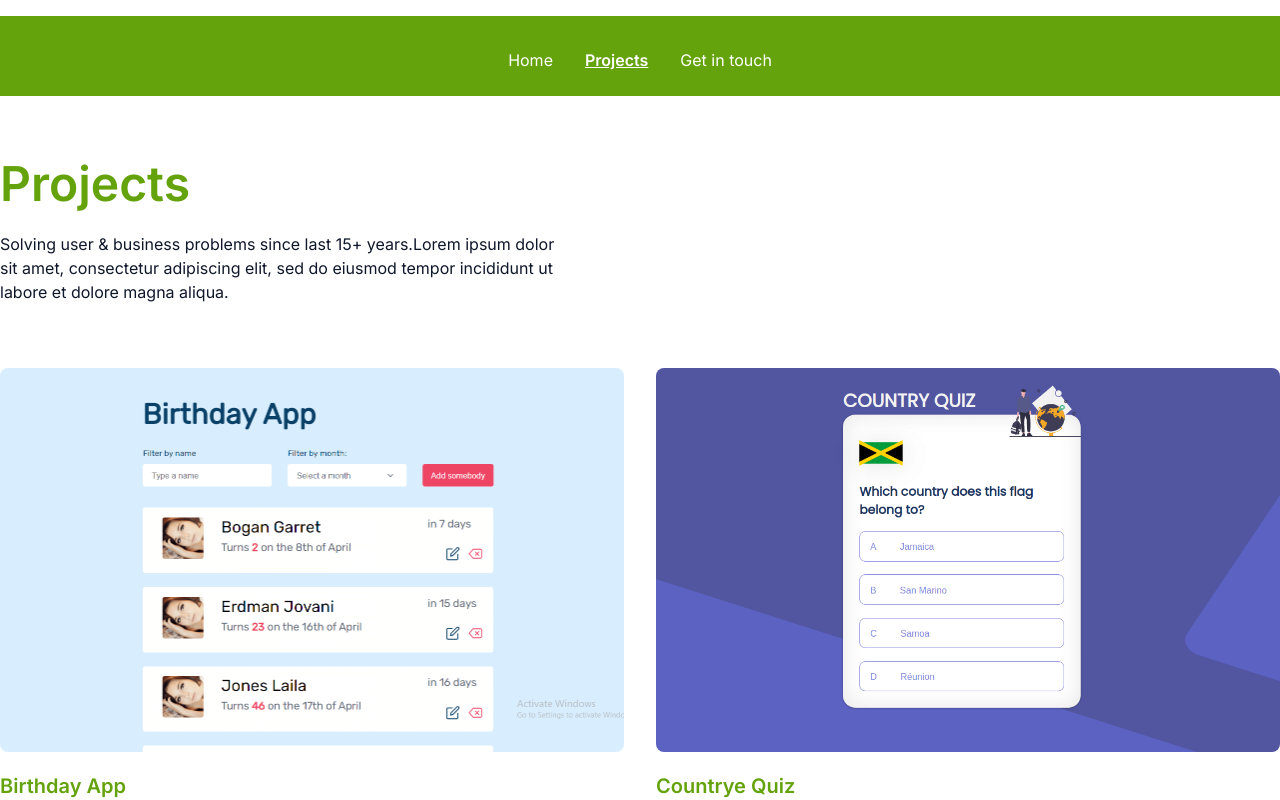
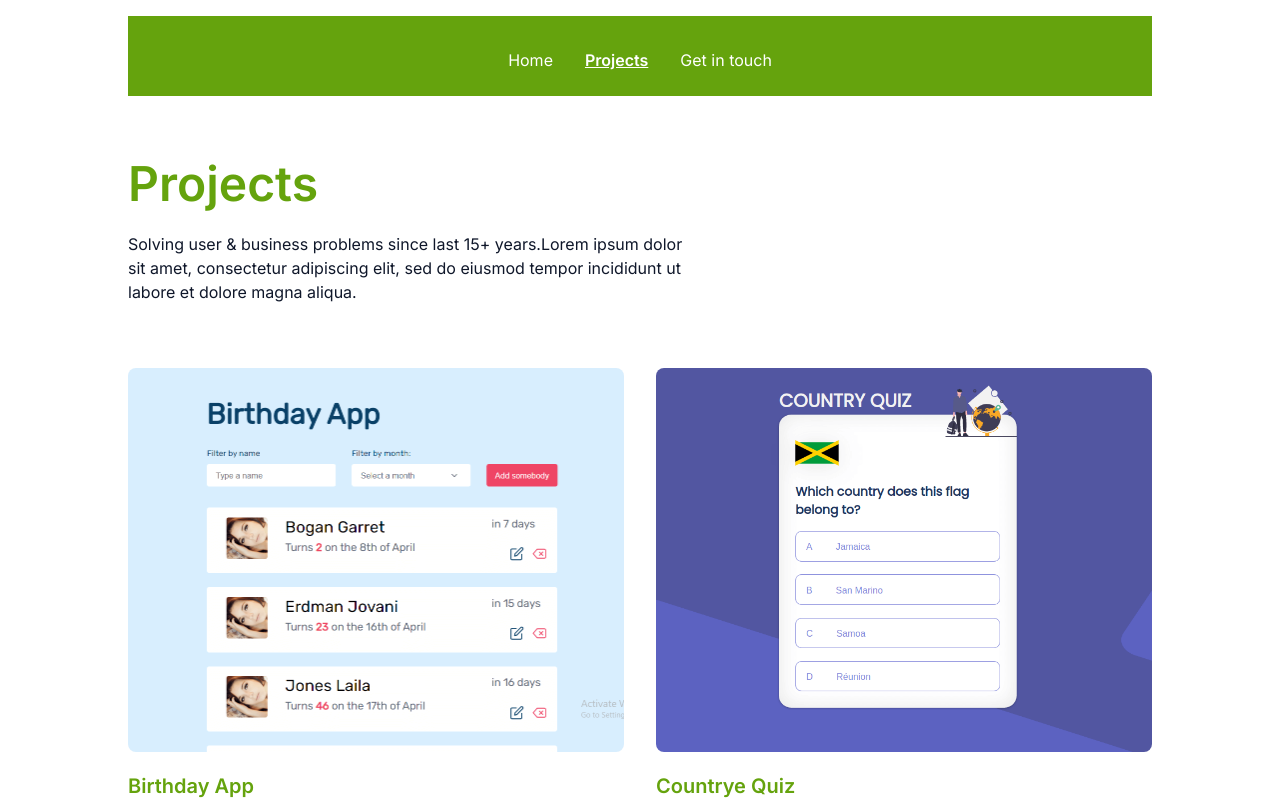
Before and after one commit to SandiRav/portfolio, a Next.js app: page /projects in a window 1280 px wide. Shown: the top 800 px of the page. Built offline with nearby package versions, Linux system fonts and the light colour scheme; no server answers.

Commit message:
Adjust container max width to be smaller

```diff
--- a/src/app/components/Header.tsx
+++ b/src/app/components/Header.tsx
@@ -12,7 +12,7 @@ const Header = () => {
   ];
 
   return (
-    <header className="max-w-screen-xl mx-auto px-5 z-50 mt-4 lg:px-0 bg-lime-600">
+    <header className="max-w-screen-lg mx-auto px-5 z-50 mt-4 lg:px-0 bg-lime-600">
       <nav className="py-6">
         <ul className="flex justify-center gap-y-4 gap-x-8 flex-wrap">
           {navItems.map(({ href, label }) => (
--- a/src/app/page.tsx
+++ b/src/app/page.tsx
@@ -10,7 +10,7 @@ export default function Home() {
   ];
 
   return (
-    <main className="font-sans mt-16 max-w-screen-xl mx-auto px-5 z-50 mt-4 lg:px-0">
+    <main className="font-sans mt-16 max-w-screen-lg mx-auto px-5 z-50 mt-4 lg:px-0">
       <section className="mt-32 md:flex md:flex-row-reverse items-center">
         <div className="md:basis-1/2 flex justify-center">
           <div className="h-64 w-64 md:h-96 md:w-96">
--- a/src/app/projects/loading.tsx
+++ b/src/app/projects/loading.tsx
@@ -1,6 +1,6 @@
 export default function Loading() {
   return (
-    <div className="max-w-screen-xl mx-auto px-5 z-50 mt-4 lg:px-0">
+    <div className="max-w-screen-lg mx-auto px-5 z-50 mt-4 lg:px-0">
       <div className="h-6 bg-gray-200 rounded w-1/3 animate-pulse"></div>
       <div className="h-4 bg-gray-100 rounded w-2/3 animate-pulse"></div>
       <div className="h-64 bg-gray-100 rounded-lg animate-pulse"></div>
--- a/src/app/projects/page.tsx
+++ b/src/app/projects/page.tsx
@@ -12,7 +12,7 @@ const ProjectsList = async () => {
 
   return (
     <div className="font-sans mt-16">
-      <div className="max-w-screen-xl mx-auto px-5 z-50 mt-4 lg:px-0">
+      <div className="max-w-screen-lg mx-auto px-5 z-50 mt-4 lg:px-0">
         <h1 className="text-2xl md:text-5xl text-lime-600 font-semibold">
           Projects
         </h1>
```
